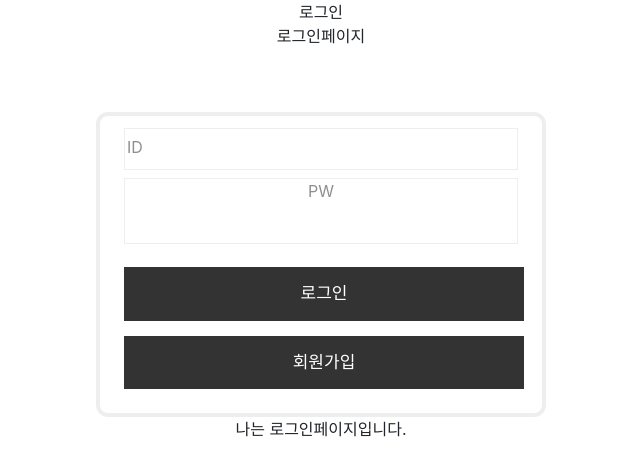
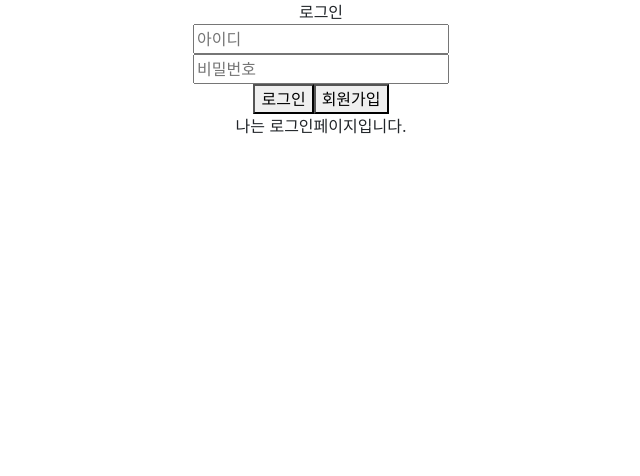
Before and after one commit to Yoepee/1336, a React (Create React App) app: page /login in a window 1280 px wide. Shown: the top 476 px of the page, without its empty margins (319-959 px from the left). Built offline with nearby package versions, Linux system fonts and the light colour scheme.

Commit message:
Revert "로그인 styled 추가"
This reverts commit 2e1113e4cabbf90baff9faded74c9c715afdfa15.

```diff
--- a/src/components/form/formLogin/FormLogin.jsx
+++ b/src/components/form/formLogin/FormLogin.jsx
@@ -1,76 +1,39 @@
 import { useNavigate } from "react-router-dom";
-import styled from "styled-components";
+import {useState} from "react"
 
 const FormLogin = () => {
     let navigate = useNavigate();
+    let initialState = {
+        id: "",
+        password: ""
+    }
+    let [member, setMember] = useState(initialState);
+
+    const onChangeHandler = (event) => {
+        const { name, value } = event.target;
+        setMember({ ...member, [name]: value });
+      };
     return (
         <div>
-            <>로그인페이지</>
-            <StContainer>
             <div>
-
-                <Label>ID
-                <Input
-                type="text"></Input>
-                </Label>
+                <input placeholder="아이디"
+                    onChange={onChangeHandler}
+                    name="id"
+                    value={member.id}
+                    type="text"/>
             </div>
             <div>
-                <Label>PW
-                <Input
-                type="text"></Input>
-                </Label>
+            <input placeholder="비밀번호"
+                    onChange={onChangeHandler}
+                    name="password"
+                    value={member.password}
+                    type="password"/>
             </div>
             <div>
-                <Button onClick={()=>{navigate("/")}}>로그인</Button>
-                <Button onClick={()=>{navigate("/signup")}}>회원가입</Button>
-
+                <button onClick={()=>{navigate("/")}}>로그인</button>
+                <button onClick={()=>{navigate("/signup")}}>회원가입</button>
             </div>
-            </StContainer>
         </div>
     )
 }
 export default FormLogin;
-
-
-const StContainer = styled.div `
-width:450px;
-margin: 0 auto;
-margin-top: 4rem;
-border : 4px solid #eee;
-border-radius: 12px;
-padding:12px 24px 24px 24px;
-background-size: 240px;
-
-`;
-
-const Label = styled.label `
-    overflow: hidden;
-    display: block;
-    width: 100%;
-    margin: 0 0 8px 0;
-    border: 1px solid #eee;
-    color: #8F8F91;
-`;
-
-const Input = styled.input`
-    width: 95%;
-    height: 40px;
-    line-height: 28px;
-    padding: 2px 2px 2px 7px;
-    border: 0 none;
-    color: #8F8F91;
-    vertical-align: middle;
-`
-const Button = styled.button `
-    border: 1px solid #333;
-    background: #333;
-    color: #fff;
-    font-size: 17px;
-    padding: 13px 0;
-    margin: 15px 0 0;
-    width: 400px;
-    display: inline-block;
-    text-align: center;
-    font-weight: 400;
-    text-transform: uppercase;
-`;
```
